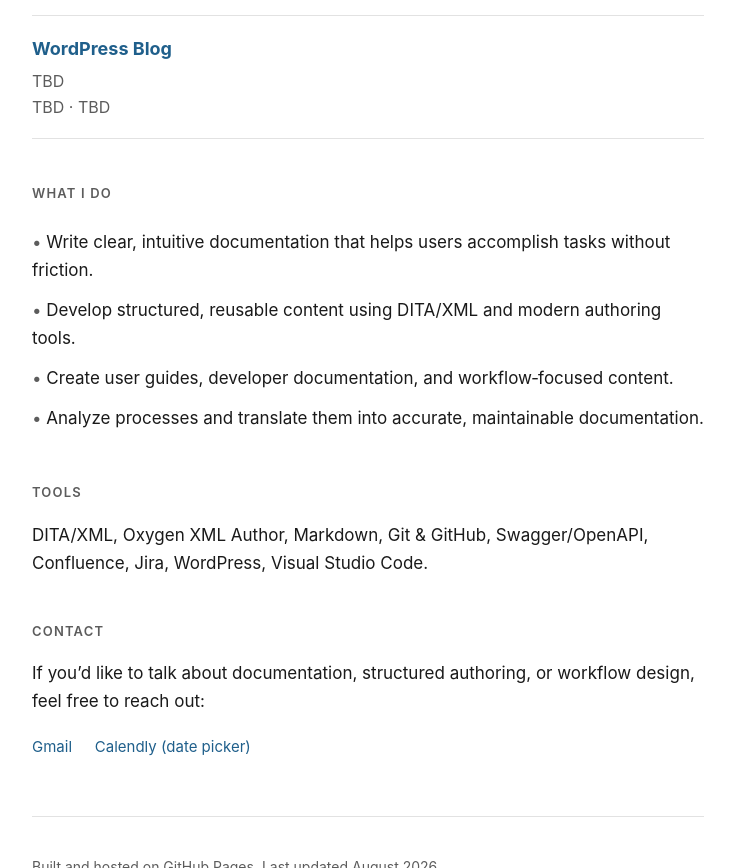
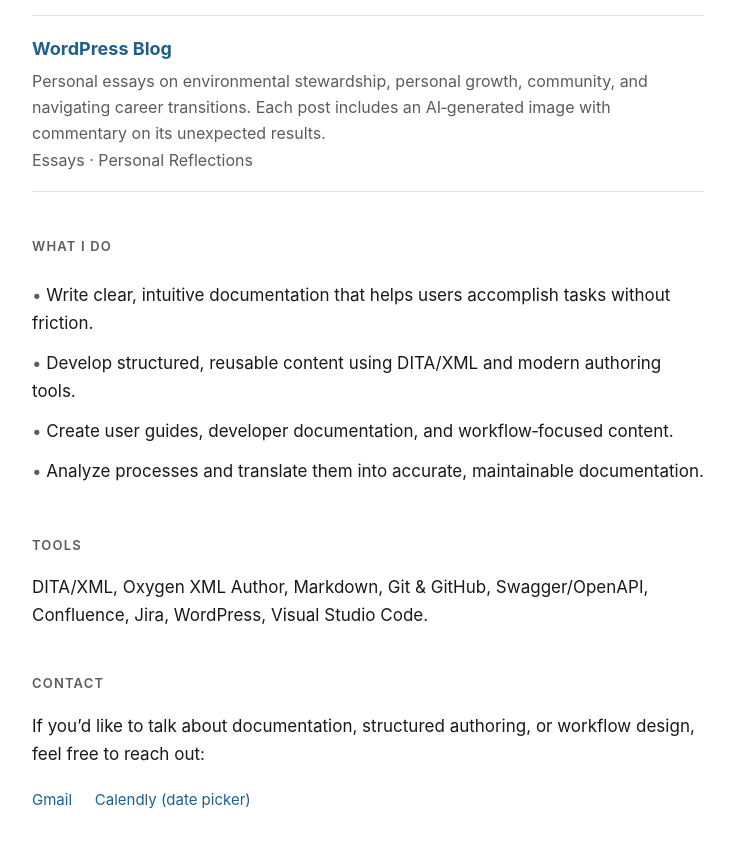
Before and after one commit to ruthsfrost/ruthsfrost.github.io, a plain HTML site: page index.html in a window 1280 px wide. Shown: the part 1486-2354 px from the top of the page, without its empty margins (272-1007 px from the left). Drawn offline with Linux system fonts and the light colour scheme.

Commit message:
Finished WordPress entry.

```diff
--- a/index.html
+++ b/index.html
@@ -120,8 +120,8 @@ National Cancer Institute - Documentation Samples
 
   <div class="item">
     <h3><a href="https://ruthsimpsonfrost.wordpress.com">WordPress Blog</a></h3>
-    <p>TBD</p>
-    <p class="tags">TBD &middot; TBD</p>
+    <p>Personal essays on environmental stewardship, personal growth, community, and navigating career transitions. Each post includes an AI‑generated image with commentary on its unexpected results.</p>
+    <p class="tags">Essays &middot; Personal Reflections</p>
   </div>
 
   <h2>What I do</h2>
```
